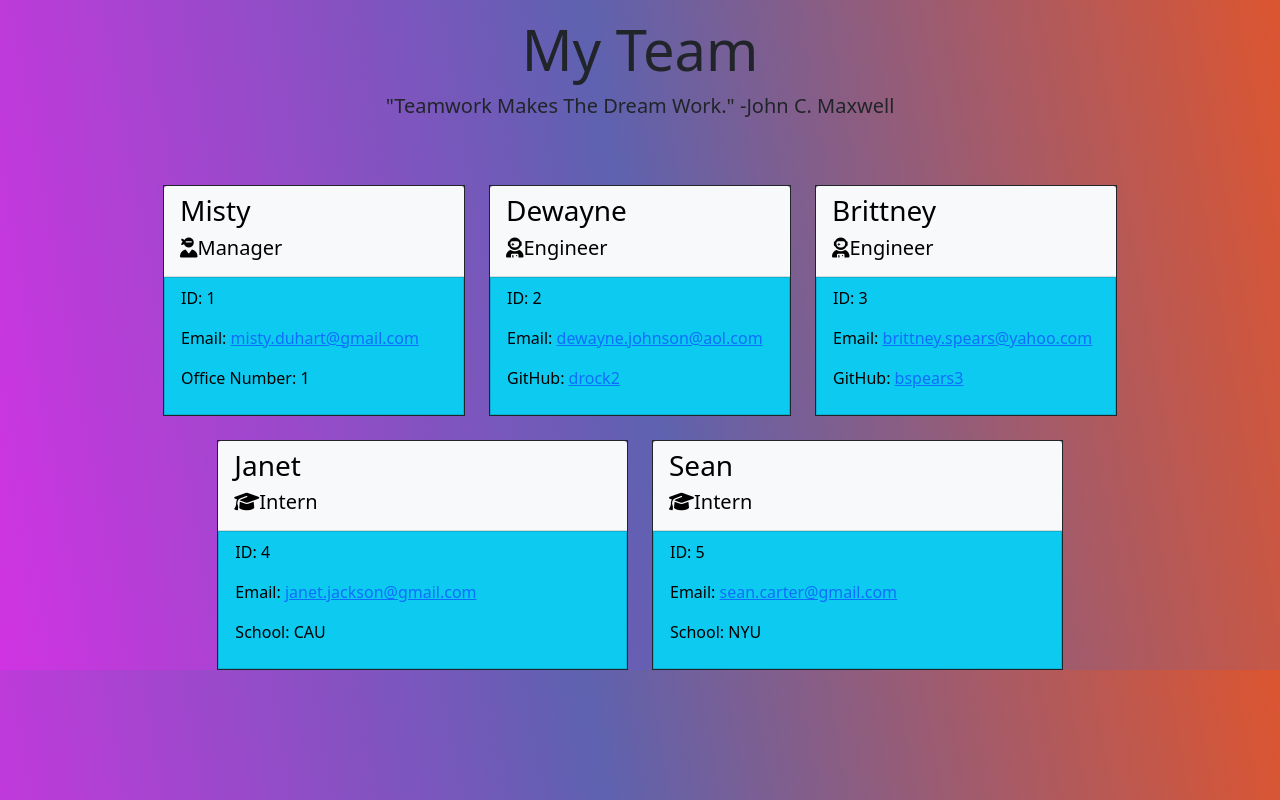
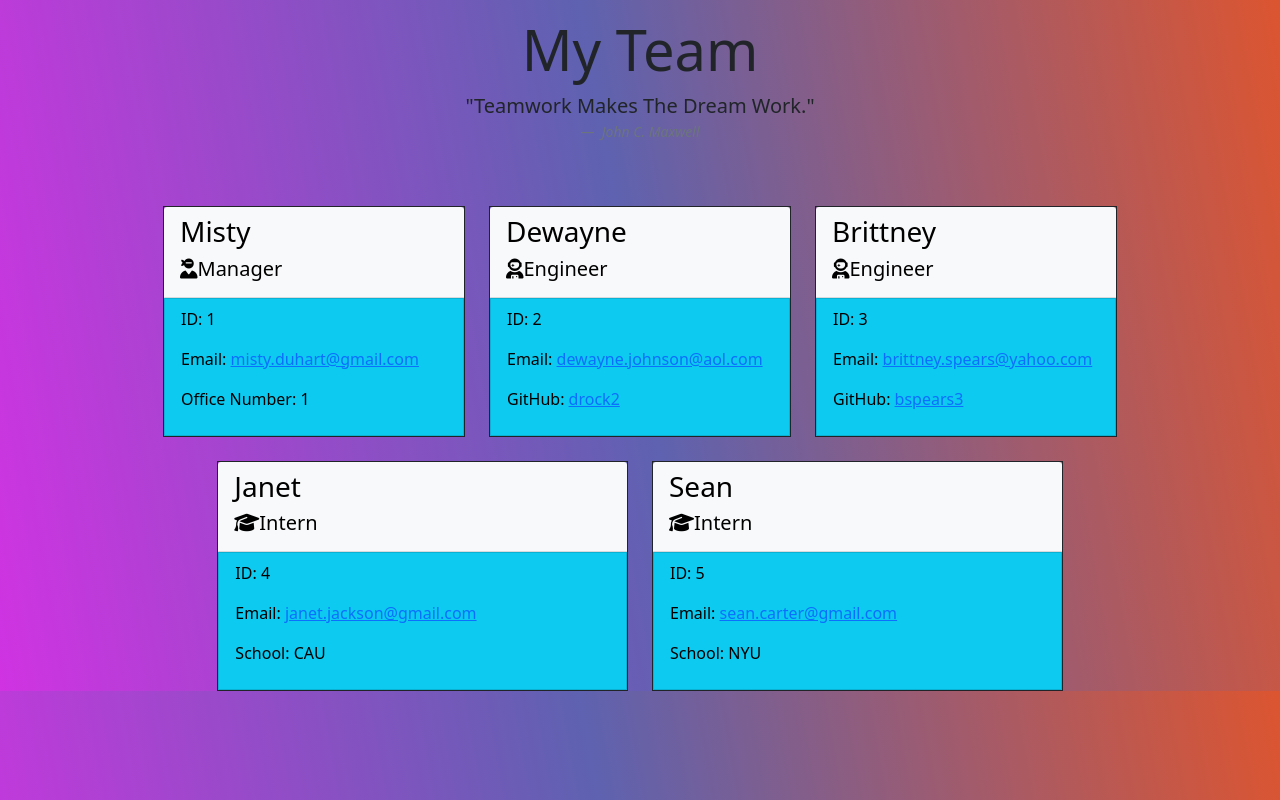
Before and after one commit to MystieBluz/team-profile-generator, a website: page dist/index.html in a window 1280 px wide. Drawn offline with nearby package versions, Linux system fonts and the light colour scheme.

Commit message:
added blockquote to file

```diff
--- a/dist/index.html
+++ b/dist/index.html
@@ -19,10 +19,17 @@
         <div class="jumbotron jumbotron-fluid p-3 mb-2 bg-transparent text-grey text-center">
             <div class="container">
               <h1 class="display-4">My Team</h1>
-              <p class="lead">"Teamwork Makes The Dream Work."
-                  -John C. Maxwell </p>
+              <figure class="text-center">
+                <blockquote class="blockquote">
+                  <p>"Teamwork Makes The Dream Work."</p>
+                </blockquote>
+                <figcaption class="blockquote-footer">
+                   <cite title="Source Title">John C. Maxwell</cite>
+                </figcaption>
+              </figure>
             </div>
           </div>
+
     </header>
 
 
```
